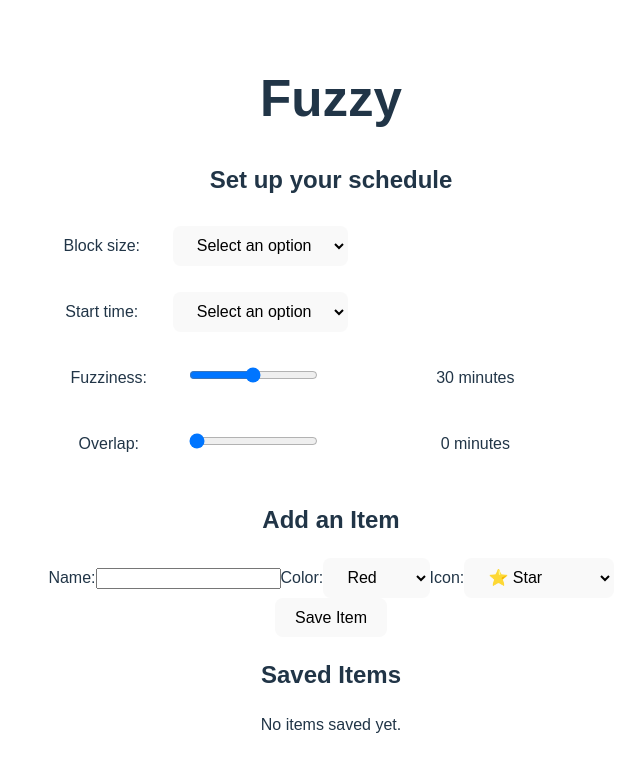
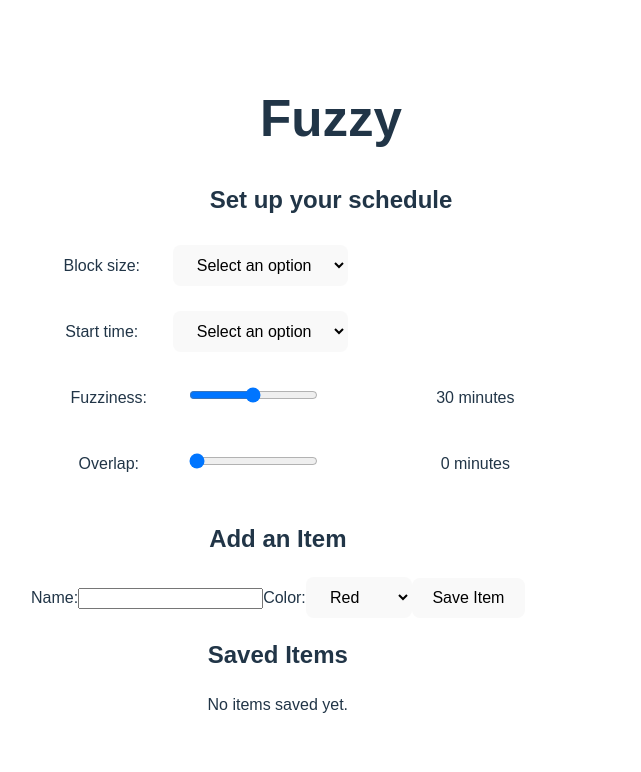
Before and after one commit to TomRosenbloom/fuzzy-web, a React (Vite) app: page / in a window 1280 px wide. Shown: the top 772 px of the page, without its empty margins (309-950 px from the left). Built offline with nearby package versions, Linux system fonts and the light colour scheme.

Commit message:
removed icon property

```diff
--- a/src/BlockTypeManager.jsx
+++ b/src/BlockTypeManager.jsx
@@ -3,8 +3,7 @@ import { useState } from "react";
 export default function ItemManager() {
   const [tempItem, setTempItem] = useState({
     name: "",
-    color: "red",
-    icon: "⭐",
+    color: "red"
   });
 
   const [items, setItems] = useState([]); // Stores multiple saved items
@@ -21,7 +20,7 @@ export default function ItemManager() {
     }
 
     setItems((prevItems) => [...prevItems, tempItem]); // Add new item to array
-    setTempItem({ name: "", color: "red", icon: "⭐" }); // Reset input fields
+    setTempItem({ name: "", color: "red" }); // Reset input fields
   };
 
   return (
@@ -50,17 +49,6 @@ export default function ItemManager() {
         </select>
       </label>
 
-      {/* Icon Dropdown */}
-      <label>
-        Icon:
-        <select name="icon" value={tempItem.icon} onChange={handleChange}>
-          <option value="⭐">⭐ Star</option>
-          <option value="🔥">🔥 Fire</option>
-          <option value="💎">💎 Diamond</option>
-          <option value="🎵">🎵 Music</option>
-        </select>
-      </label>
-
       {/* Save Button */}
       <button onClick={handleSave}>Save Item</button>
 
```
